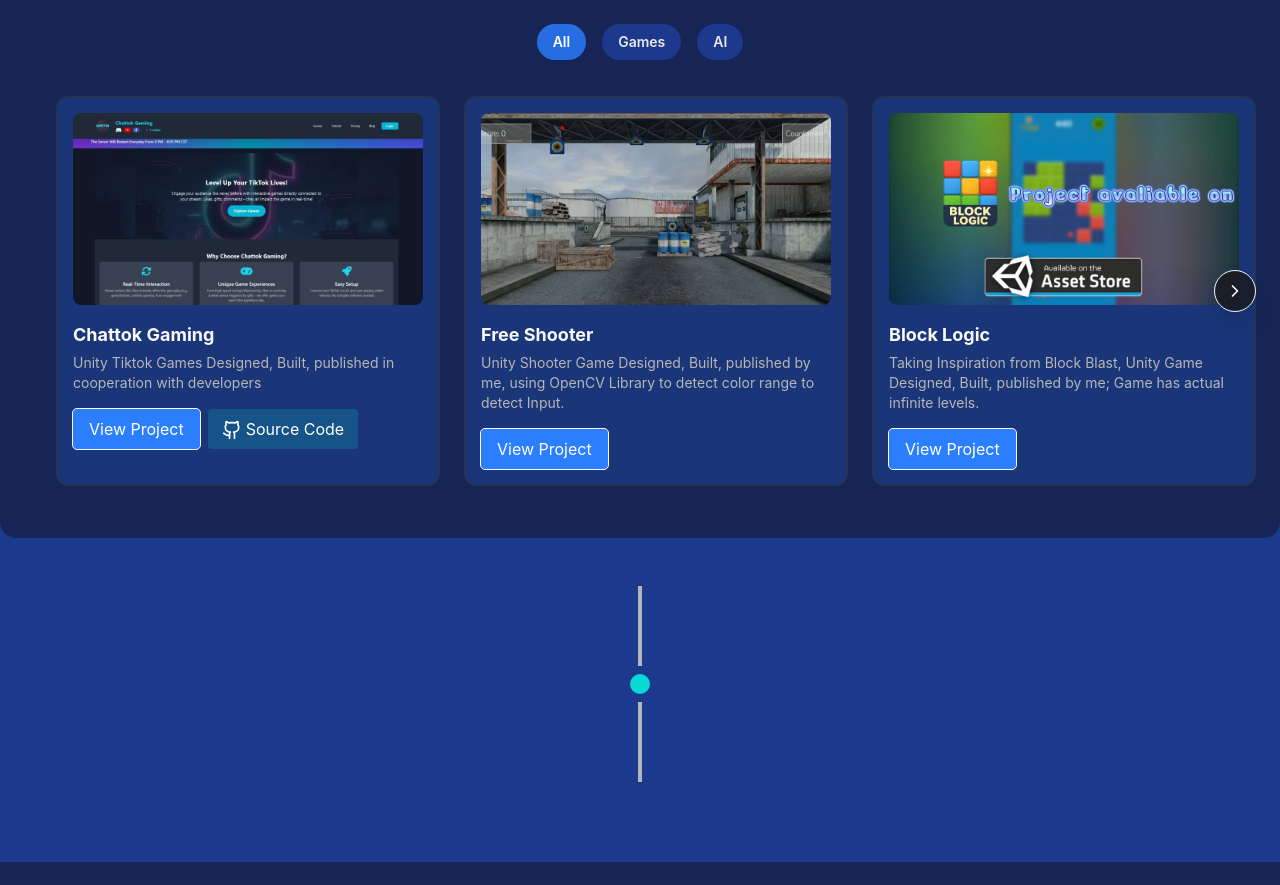
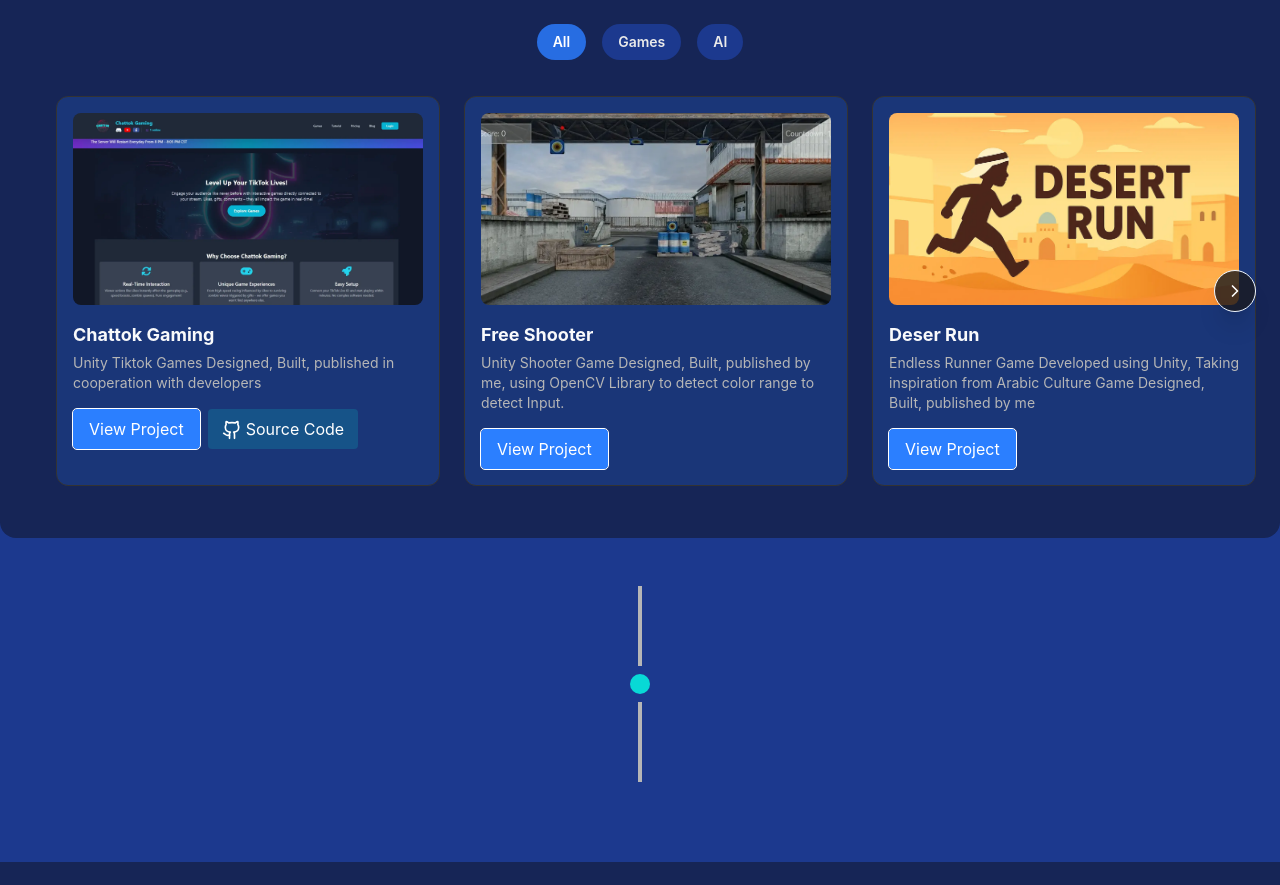
Before and after one commit to OmarFahmy03/Omar-Fahmy-CV, a React (Vite) app: page / in a window 1280 px wide. Shown: the part 4832-5717 px from the top of the page. Built offline with nearby package versions, Linux system fonts and the light colour scheme; the HTML template or start-up script is replaced by a standard one.

Commit message:
Refactor code structure for improved readability and maintainability

```diff
--- a/src/components/Projects.tsx
+++ b/src/components/Projects.tsx
@@ -26,6 +26,14 @@ const allProjects: Project[] = [
     title: "Free Shooter",
     description: "Unity Shooter Game Designed, Built, published by me, using OpenCV Library to detect color range to detect Input.",
     link: "https://www.youtube.com/watch?v=sBCgYurznuU&t=1s",
+    code: "",
+    type: "Games",
+  },
+  {
+    src: "/DeserRun.webp",
+    title: "Deser Run",
+    description: "Endless Runner Game Developed using Unity, Taking inspiration from Arabic Culture Game Designed, Built, published by me",
+    link: "https://play.google.com/store/apps/details?id=com.PyramidCodeStudio.DesertRun",
     code: "",
     type: "Games",
   },
```
Also changed, not shown: public/DeserRun.webp (added).
